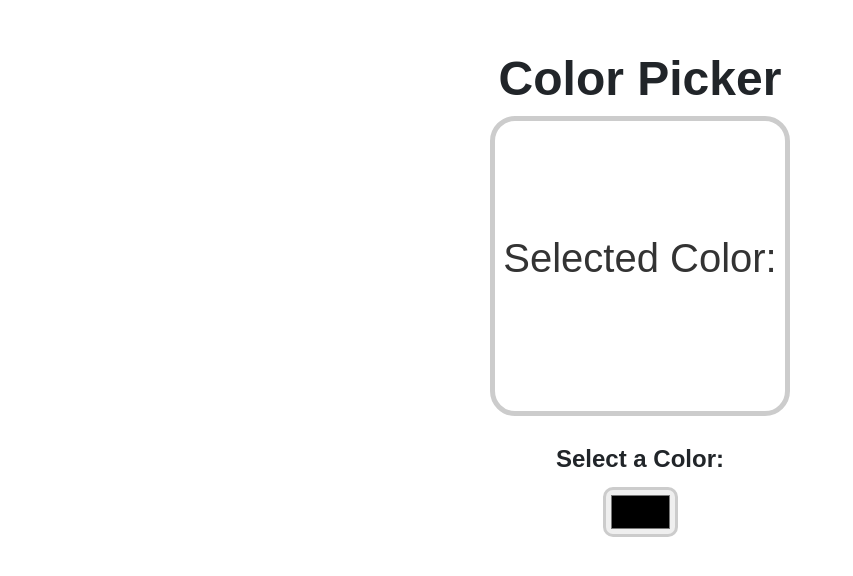
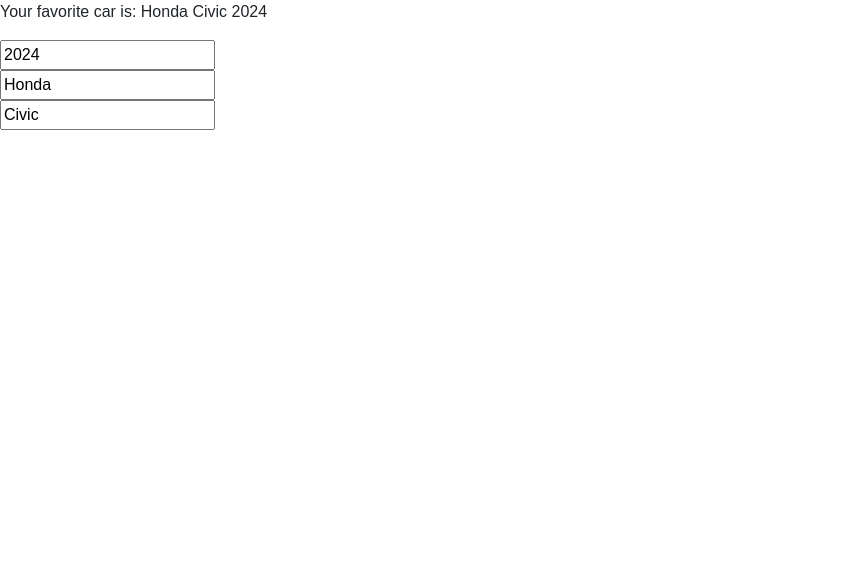
Before and after one commit to aldbedo/my-react-project, a React (Vite) app: page / in a window 1280 px wide. Shown: the top 576 px of the page, without its empty margins (0-853 px from the left). Built offline with nearby package versions, Linux system fonts and the light colour scheme.

Commit message:
added new component

```diff
--- a/src/App.jsx
+++ b/src/App.jsx
@@ -10,6 +10,7 @@
 import Counter from './Counter'
 import Shopping from './Shopping'
 import ColorPicker from './ColorPicker'
+import Cars from './Cars'
 
 function App() {
 
@@ -34,7 +35,7 @@
             {/* {fruits.length > 0 && <List items={fruits} category="Fruits"/>}
             {vegetables.length > 0 && <List items={vegetables} category="Vegetables"/>} */}
 
-            <ColorPicker />
+            <Cars />
         </>
     );
 
--- /dev/null
+++ b/src/Cars.jsx
@@ -0,0 +1,35 @@
+import React, { useState } from 'react'
+
+function Cars() {
+
+    const [car, setCar] = useState({year: 2024,
+                                    make: "Honda",
+                                    model: "Civic"});
+
+    function handleYearChange(event){
+
+        setCar( c => ({...c, year: event.target.value}));
+    }
+
+    function handleMakeChange(event){
+
+        setCar( c => ({...c, make: event.target.value}));
+    }
+
+    function handleModelChange(event){
+
+        setCar( c => ({...c, model: event.target.value}));
+    }
+
+    return(
+        <div>
+            <p>Your favorite car is: {car.make} {car.model} {car.year}</p>
+
+            <input type="number" value={car.year} onChange={handleYearChange}/><br/>
+            <input type="text" value={car.make} onChange={handleMakeChange}/><br/>
+            <input type="text" value={car.model} onChange={handleModelChange}/>
+        </div>
+    );
+}
+
+export default Cars
--- a/src/Counter.jsx
+++ b/src/Counter.jsx
@@ -5,7 +5,7 @@
     const [count, setCount] = useState(0);
 
     const handleClick = (e) => {
-        setCount(count + 1);
+        setCount(c => c + 1);
     }
 
     const resetClick = (e) => {
@@ -14,7 +14,7 @@
 
 
     const decrementClick = (e) => {
-        setCount(count - 1);
+        setCount(c => c - 1);
     }
 
     return (
```
